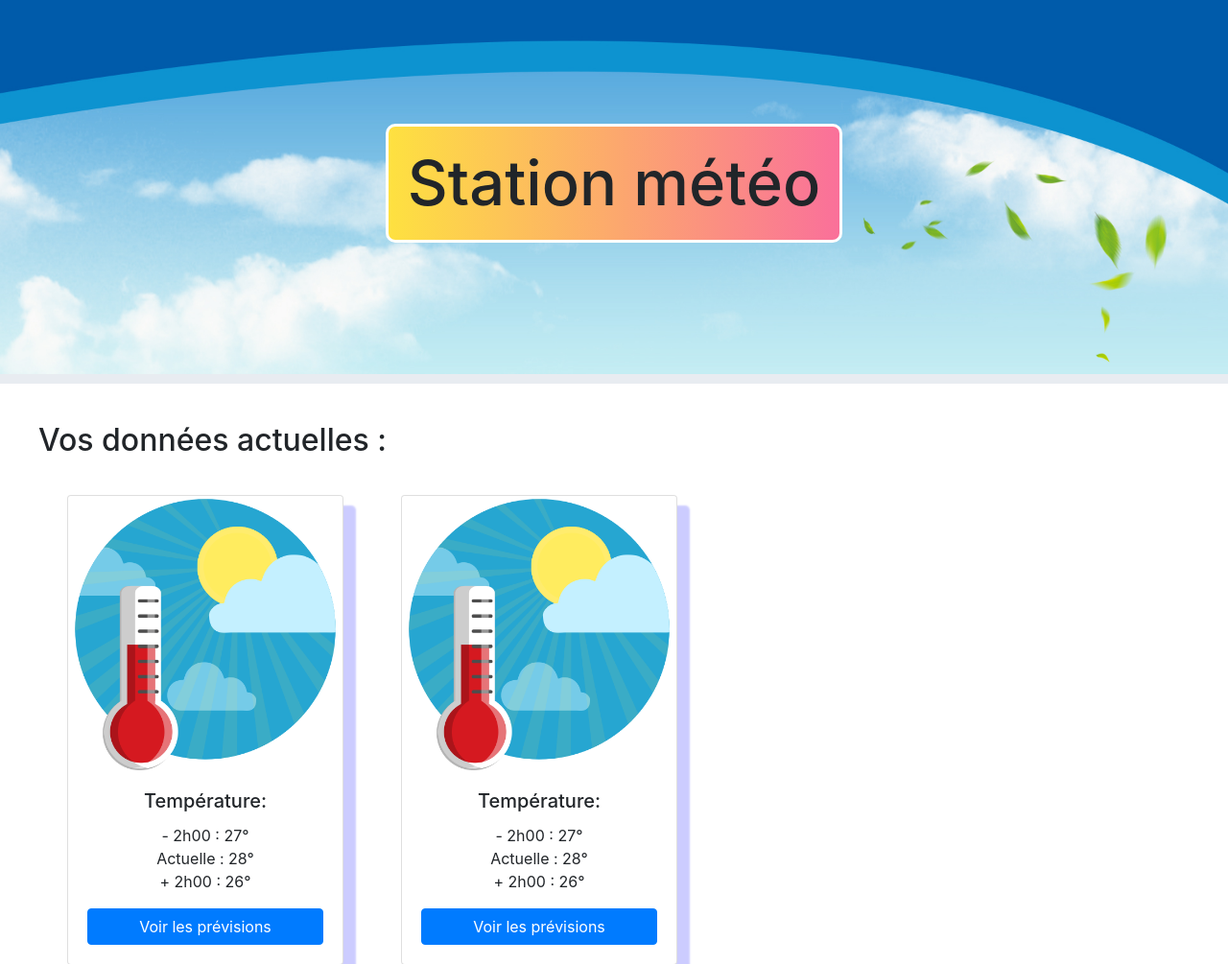
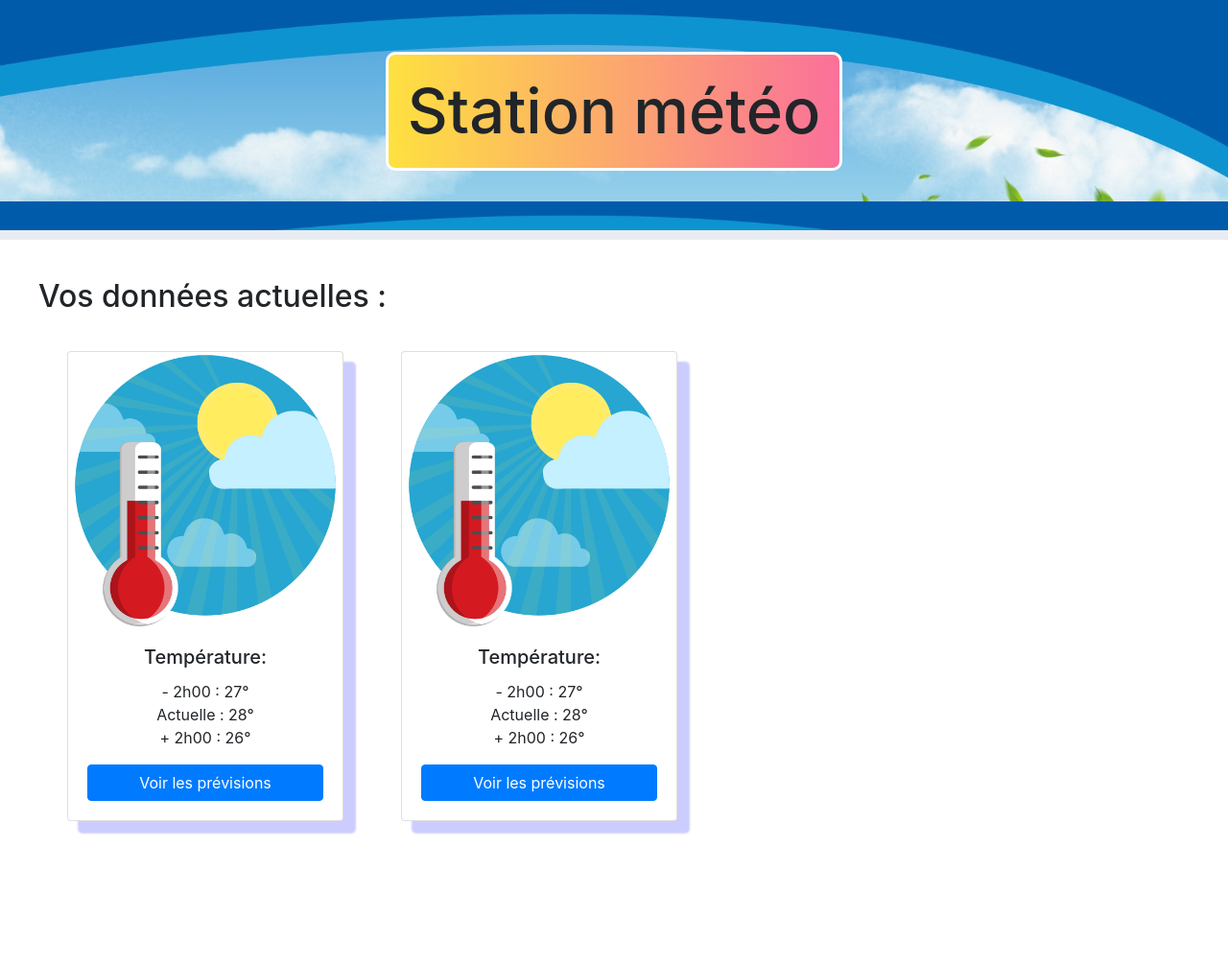
Before and after one commit to vgougeon/iot-programs, a PHP site: page / in a window 1280 px wide. Shown: the top 1005 px of the page at 96% size. After the commit the page ends 870 px from the top, so only its background shows below. Run offline with PHP 8.4, Linux system fonts and the light colour scheme; some libraries are stand-ins or nearby versions.

Commit message:
interface update

```diff
--- a/interface/assets/style/main.css
+++ b/interface/assets/style/main.css
@@ -7,12 +7,12 @@ body, html{
 
 .banner{
     width: 100%;
-    height: 400px;
+    height: 250px;
 
     display:flex;
     align-items: center;
     justify-content: center;
-    background-image: url("../img/bg.jpg");
+    background-image: url("../img/bg2.jpg");
     border-bottom: solid 10px rgba(232, 236, 241, 1);
     background-size: 100%;
 
```
Also changed, not shown: interface/assets/img/bg2.jpg (added).
